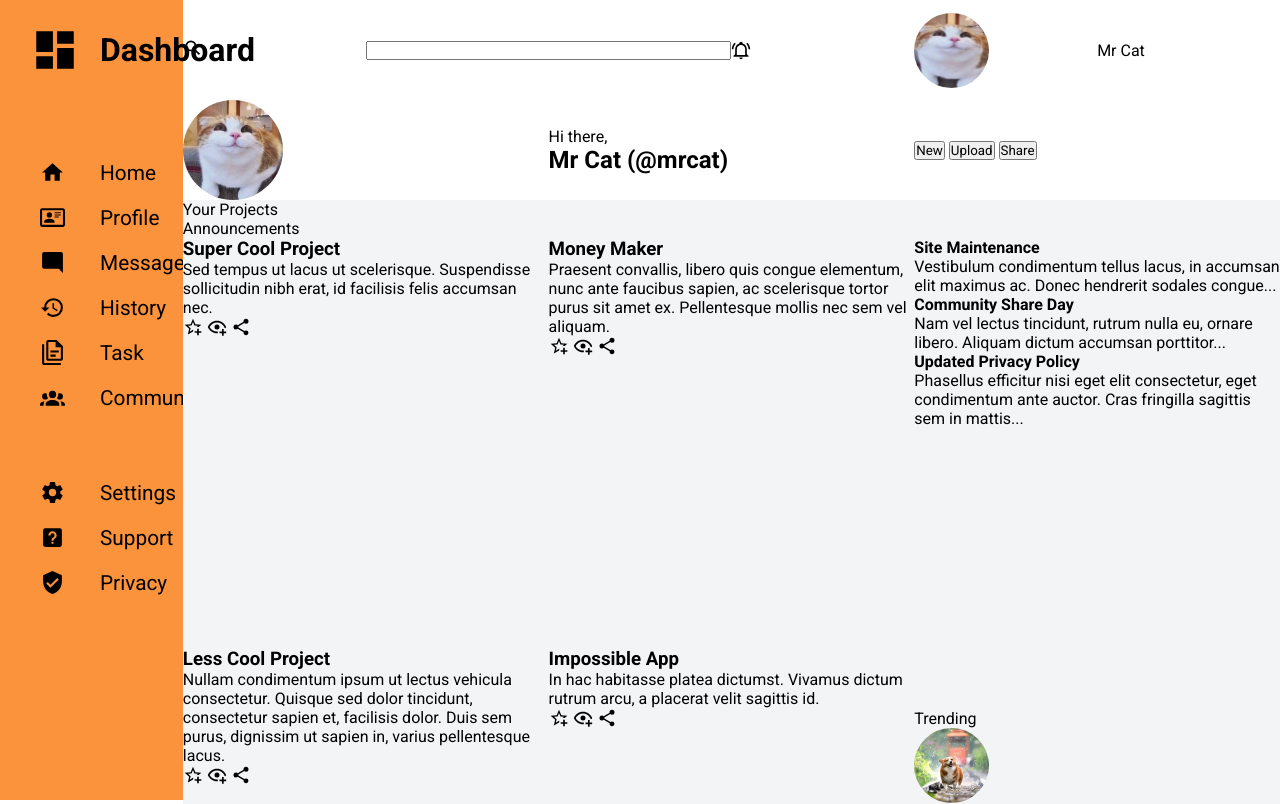
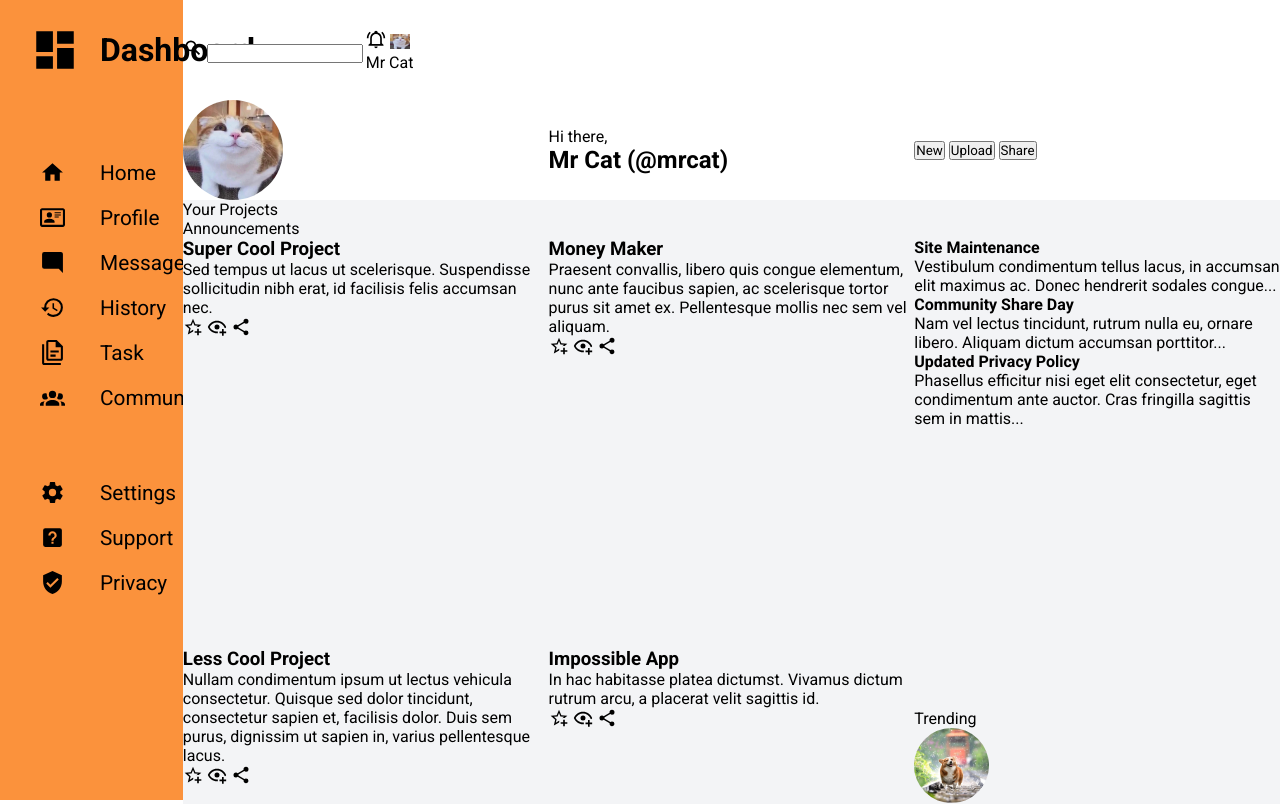
Before and after one commit to Abdullah-Ed/Admin-Dashboard, a plain HTML site: page index.html in a window 1280 px wide. Shown: the top 804 px of the page. Drawn offline with Linux system fonts and the light colour scheme.

Commit message:
Finish the header

```diff
--- a/index.html
+++ b/index.html
@@ -54,11 +54,15 @@
     <div class="right-side">
       <div class="header">
         <div class="first-header">
-          <label for="search"><img src="images/magnify.svg" alt="search"></label>
-          <input type="search" id="search">
-          <img  src="images/bell-ring-outline.svg" alt="notification bell">
-          <img class="profile-pic" src="images/cat-pic.jpg" alt="You'r profile picture">
-          <p>Mr Cat</p>
+          <div>
+            <label for="search"><img class="search-icon" src="images/magnify.svg" alt="search"></label>
+            <input type="search" id="search">
+          </div>
+          <div>
+            <img  class="notification-icon" src="images/bell-ring-outline.svg" alt="notification bell">
+            <img class="user-profile-pic" src="images/cat-pic.jpg" alt="You'r profile picture">
+            <p>Mr Cat</p>
+          </div>
         </div>
         <div class="second-header">
           <img src="images/cat-pic.jpg" alt="You'r profile picture">
```
